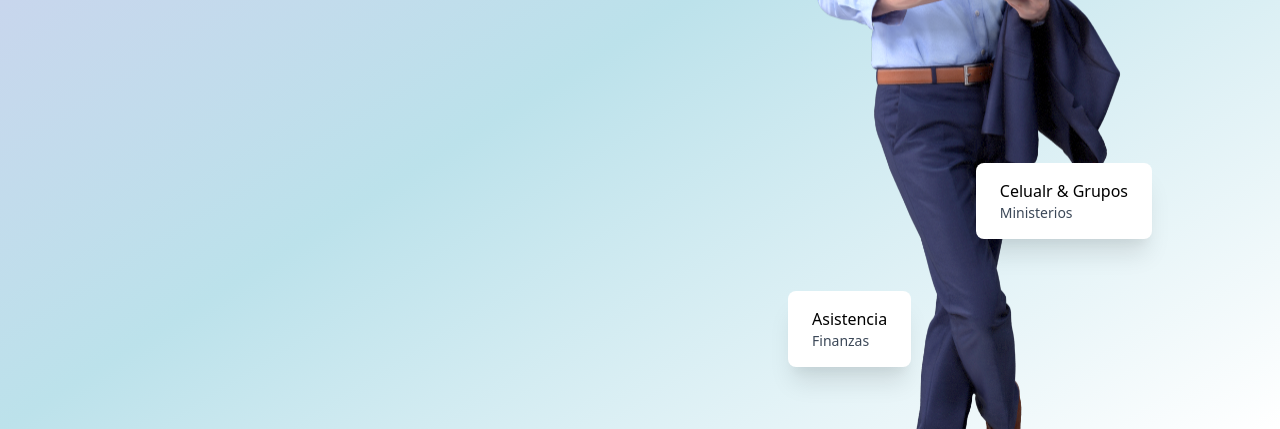
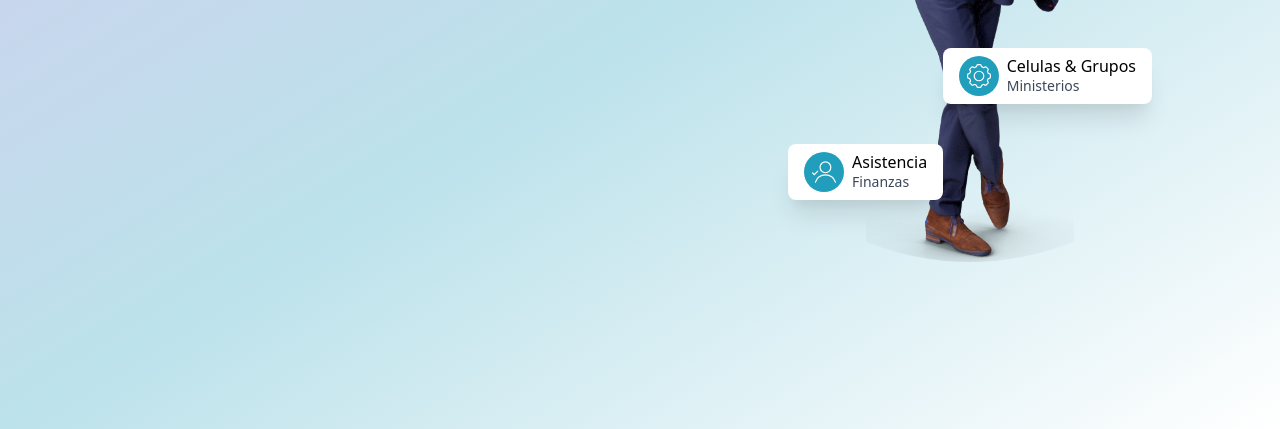
Before and after one commit to JuanCaDev/gesias, a Gatsby site: page / in a window 1280 px wide. Shown: the part 371-800 px from the top of the page. Built offline with nearby package versions, Linux system fonts and the light colour scheme; Gatsby itself is replaced by a stand-in of ours.

Commit message:
new hero

```diff
--- a/src/components/hero.js
+++ b/src/components/hero.js
@@ -1,6 +1,8 @@
 import * as React from "react";
 
 import Img from "gatsby-image";
+import IconAttendance from "../assets/attendance.svg";
+import IconCellsGroups from "../assets/cells-groups.svg";
 
 const Hero = ({ fluid }) => {
   return (
@@ -10,21 +12,40 @@ const Hero = ({ fluid }) => {
           Toda la información de tu iglesia a un clic
         </h1>
         <div className="relative">
-          <input type="number" className="w-full px-4 py-3 rounded focus:outline-none" placeholder="Ingresa tu número" />
-          <button className="absolute px-2 py-1 font-semibold text-white rounded right-2 top-2 bg-blue-light">Llámame</button>
+          <input
+            type="number"
+            className="w-full px-4 py-3 rounded focus:outline-none"
+            placeholder="Ingresa tu número"
+          />
+          <button className="absolute px-2 py-1 font-semibold text-white rounded right-2 top-2 bg-blue-light">
+            Llámame
+          </button>
         </div>
       </div>
       <div className="relative">
-        <figure style={{ maxWidth: 320 }} className="mx-auto mt-4">
+        <figure
+          style={{ maxWidth: 320 }}
+          className="max-w-xs mx-auto mt-4 sm: w-52"
+        >
           <Img fluid={fluid} alt="Persona usando Iglenube en un iPad" />
         </figure>
-        <div className="absolute px-6 py-4 bg-white rounded-lg shadow-xl bottom-48 left-32">
-          <h3>Asistencia</h3>
-          <p className="text-sm text-gray-dark">Finanzas</p>
+        <div className="absolute flex gap-2 px-4 py-2 bg-white rounded-lg shadow-xl bottom-40 left-32">
+          <div className="p-2 rounded-full bg-blue-light">
+            <IconAttendance width={24} height={24} />
+          </div>
+          <div>
+            <h3 className="leading-tight">Asistencia</h3>
+            <p className="text-sm text-gray-dark">Finanzas</p>
+          </div>
         </div>
-        <div className="absolute px-6 py-4 bg-white rounded-lg shadow-xl bottom-80 right-32">
-          <h3>Celualr & Grupos</h3>
-          <p className="text-sm text-gray-dark">Ministerios</p>
+        <div className="absolute flex gap-2 px-4 py-2 bg-white rounded-lg shadow-xl bottom-64 right-32">
+          <div className="p-2 rounded-full bg-blue-light">
+            <IconCellsGroups width={24} height={24} />
+          </div>
+          <div>
+            <h3 className="leading-tight">Celulas & Grupos</h3>
+            <p className="text-sm text-gray-dark">Ministerios</p>
+          </div>
         </div>
       </div>
     </div>
```
Also changed, not shown: src/assets/attendance.svg (added), src/assets/cells-groups.svg (added).
